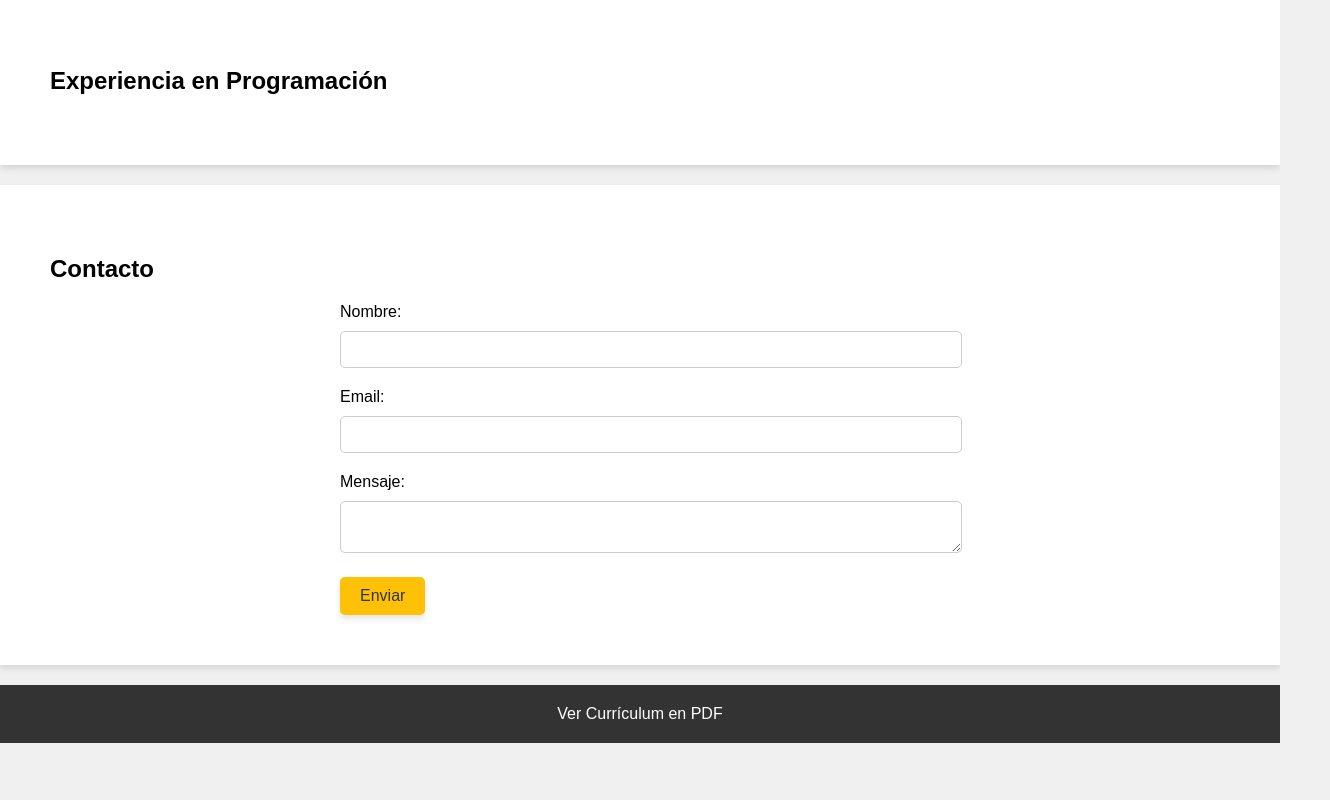
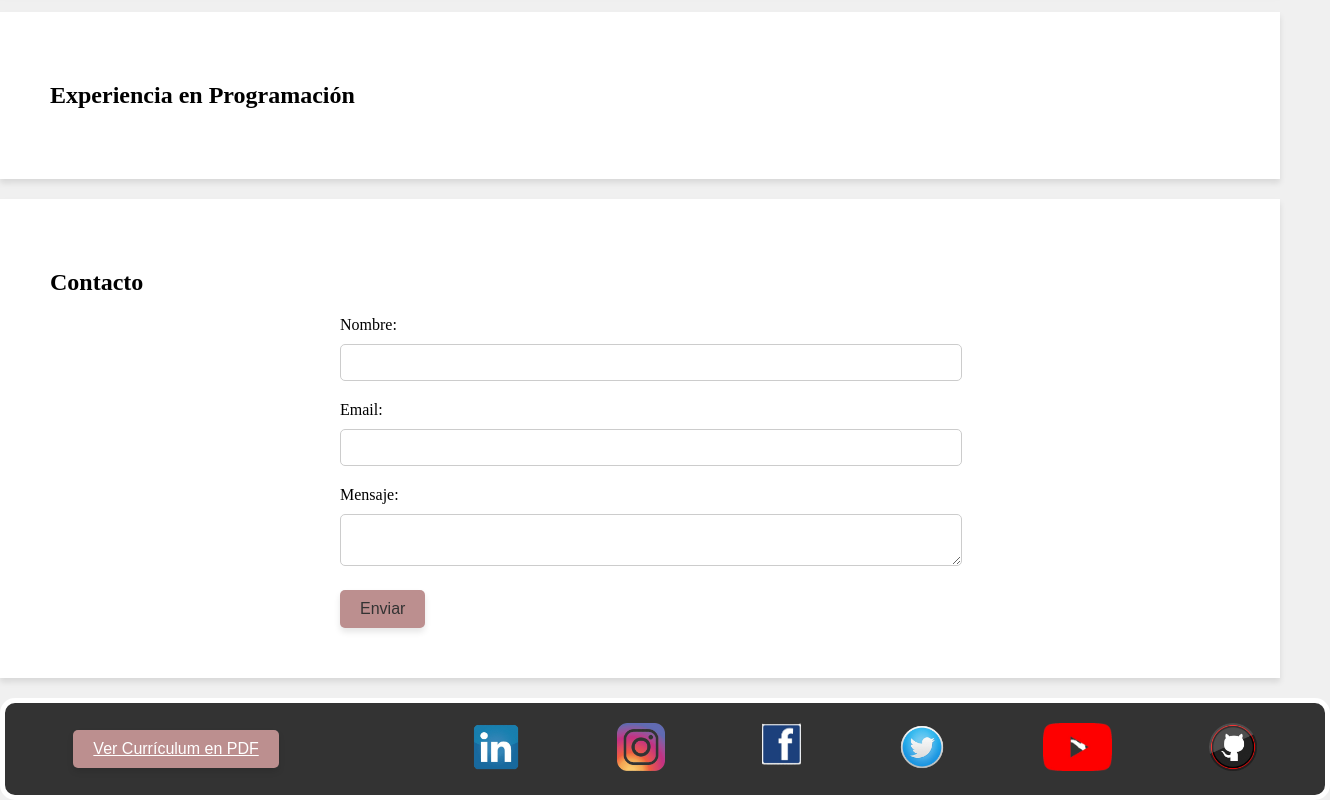
Before and after one commit to luisvillagesell/Presentacion, a plain HTML site: page index.html in a window 1280 px wide. Shown: the part 704-1504 px from the top of the page, 1330 px wide, since content can reach past the window. Before the commit the page ends 1447 px from the top, so only its background shows below. Drawn offline with Linux system fonts and the light colour scheme.

Commit message:
segundo dia de trabajo

```diff
--- a/index.html
+++ b/index.html
@@ -18,7 +18,7 @@
                 <li><a href="#contacto">Contacto</a></li>
             </ul>
         </nav>
-    </header>
+    </header>-
 
     <section id="acerca">
         <h2>Acerca de Mí</h2>
@@ -54,9 +54,18 @@
         </form>
     </section>
 
+
     <footer>
         <!-- Aquí puedes agregar información de contacto adicional, enlaces a redes sociales, etc. -->
-        <a href="ruta_a_tu_curriculum.pdf" target="_blank">Ver Currículum en PDF</a>
+        <button class="pdf"><a class="cv" href="ruta_a_tu_curriculum.pdf" target="_blank">Ver Currículum en PDF</a></button>
+        <br>
+        <br>
+        <a href="https://www.linkedin.com/in/luis-gomez11/" target="_blank"><i class="linkedIn"></i></a>
+        <a href="https://www.instagram.com/luigi112277/" target="_blank"><i class="instagram"></i></a>
+        <a href="https://www.facebook.com/luisvillagesell" target="_blank"><i class="facebook"></i></a>
+        <a href="https://twitter.com/luchogesell" target="_blank"><i class="twitter"></i></a>
+        <a href="http://www.youtube.com/@luisvillagesell" target="_blank"><i class="youtube"></i></a>
+        <a href="https://github.com/luisvillagesell/" target="_blank"><i class="github"></i></a>
     </footer>
 </body>
 </html>
--- a/styles.css
+++ b/styles.css
@@ -1,19 +1,24 @@
 /* Estilos generales */
 body {
-    font-family: Arial, sans-serif;
+    font-family: Times New Roman, Times, serif;
     background-color: #f0f0f0;
     margin: 0;
     padding: 0;
 }
+h1 {
+    text-align: center;
+}
 
 header {
-    background-color: #333;
+    background-color: #664c4c;
     color: #fff;
     padding: 20px;
     box-shadow: 0 4px 6px rgba(0, 0, 0, 0.1);
 }
 
 nav ul {
+    display: flex;
+    text-align: center;
     list-style: none;
     padding: 0;
     margin: 0;
@@ -46,22 +51,71 @@ footer {
     color: #fff;
     text-align: center;
     padding: 20px;
+    display: flex;
+    justify-content: space-around;
+    align-items: center;
+    width: 100%;
+    border: 10px;
+    border-style: solid;
+    border-width: thick;
+    border-radius: 15px;
 }
 
-footer a{
+.pdf {
+    color: #0c0b06;
+}
+
+.linkedIn {
+    content: url(img/linkedin.png);
+    height: 3em;
+    background: space;
+}
+
+.linkedIn {
+    content: url(img/linkedin.png);
+    height: 3em;
+}
+
+.instagram {
+    content: url(img/instagram.png);
+    height: 3em;
+}
+
+.facebook {
+    content: url(img/facebook.png);
+    height: 3em;
+}
+
+.twitter {
+    content: url(img/x.png);
+    height: 3em;
+}
+
+.youtube {
+    content: url(img/youtube.png);
+    height: 3em;
+}
+
+.github {
+    content: url(img/github.png);
+    height: 3em;
+}
+
+footer a {
+font-size: medium;
+text-align: center;
+font-weight: 100;
     color: #fff;
-    text-decoration: none;
-    transition: color 0.3s;
 }
 
 footer a:hover {
-    color: #ffc107; /* Cambia de color al pasar el ratón */
+    color: #0c0b06; /* Cambia de color al pasar el ratón */
     transform: scale(1.4); /* Efecto de escala */
 }
 
 /* Estilos para el botón */
 button {
-    background-color: #ffc107;
+    background-color: rosybrown;
     color: #333;
     padding: 10px 20px;
     border: none;
@@ -73,7 +127,7 @@ button {
 }
 
 button:hover {
-    background-color: #ffeb3b; /* Cambia de color al pasar el ratón */
+    background-color: rosybrown; /* Cambia de color al pasar el ratón */
     transform: scale(1.05); /* Efecto de escala */
 }
 
```
Also changed, not shown: img/facebook.png (added), img/github.png (added), img/instagram.png (added), img/linkedin.png (added), img/x.png (added), img/youtube.png (added).
